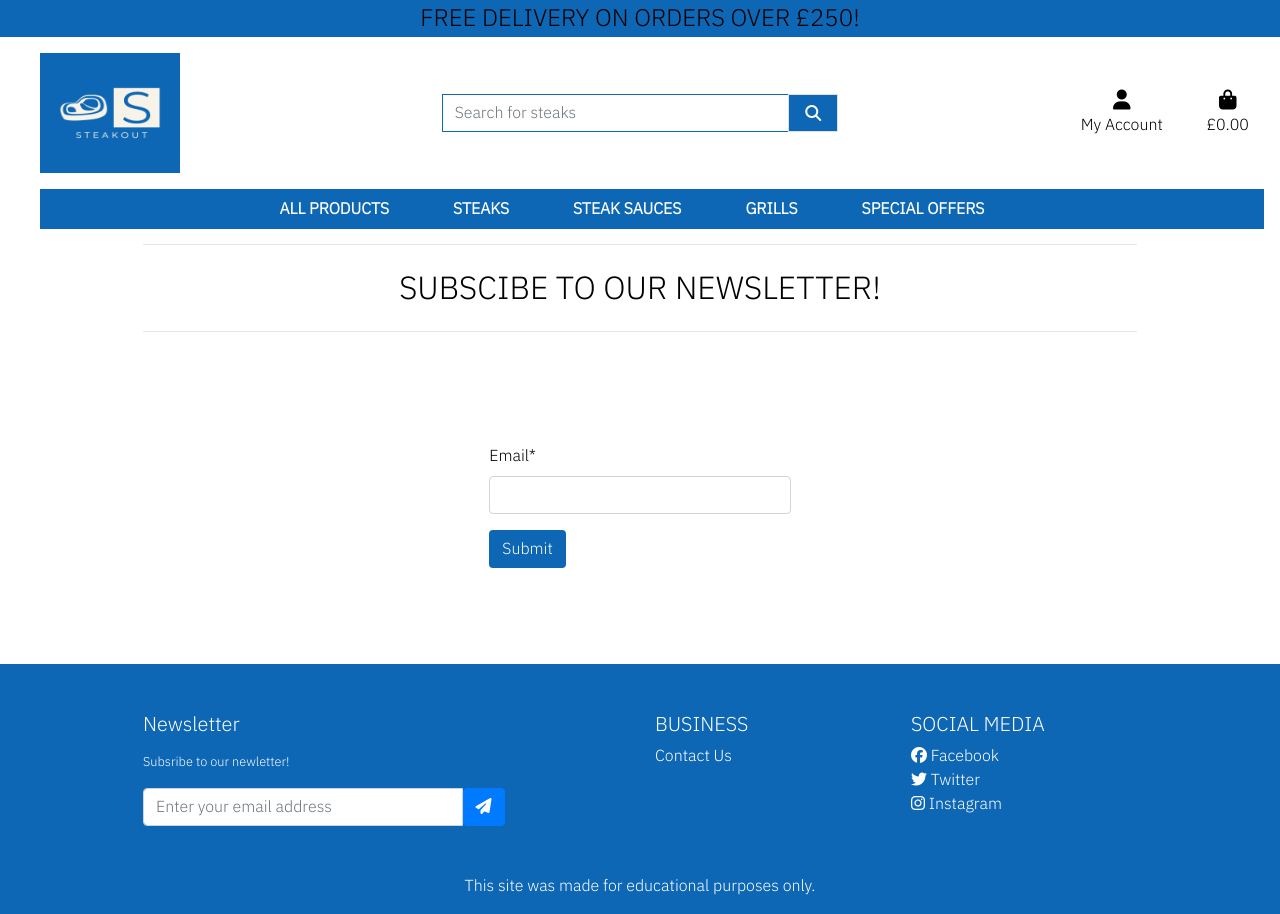
After one commit to iKelvvv/MS5, a Django app: page /customer/newsletter in a window 1280 px wide. The commit adds this page. Run offline with Django 3.2, Linux system fonts and the light colour scheme; some libraries are stand-ins or nearby versions.

Commit message:
Add newsletter subription view and functionality

```diff
--- a/customer/forms.py
+++ b/customer/forms.py
@@ -1,8 +1,14 @@
 from django import forms
-from .models import CustomerContact
+from .models import CustomerContact, NewletterSubscribers
 
 
 class ContactForm(forms.ModelForm):
     class Meta:
         model = CustomerContact
         fields = '__all__'
+
+
+class NewsletterForm(forms.ModelForm):
+    class Meta:
+        model = NewletterSubscribers
+        fields = ['email',]
--- /dev/null
+++ b/customer/templates/customer/newsletter.html
@@ -0,0 +1,39 @@
+{% extends "base.html" %}
+{% load static %}
+
+{% block page_header %}
+<div class="container header-container">
+    <div class="row">
+        <div class="col">
+
+        </div>
+    </div>
+</div>
+{% endblock %}
+
+{% block content %}
+<div class="overlay"></div>
+<div class="container mt-5">
+    <div class="row">
+        <div class="col">
+            <hr>
+            <h2 class="logo-font my-4 text-center">Subscibe to our Newsletter!</h2>
+            <hr>
+        </div>
+    </div>
+
+    <div class="container mt-5">
+        <div class="row">
+            <div class="col-md-5 col-12 mx-auto py-5">
+                <form action="" method="POST">
+                    {% csrf_token %}
+                    {{ form|crispy }}
+
+                    <input type="submit" class="btn btn-blue">
+                </form>
+            </div>
+        </div>
+    </div>
+</div>
+
+{% endblock %}
--- a/customer/urls.py
+++ b/customer/urls.py
@@ -2,5 +2,6 @@ from django.urls import path
 from . import views
 
 urlpatterns = [
-    path('contact', views.contact, name='contact')
+    path('contact', views.contact, name='contact'),
+    path('newsletter', views.newsletter, name='newsletter'),
 ]
--- a/customer/views.py
+++ b/customer/views.py
@@ -1,10 +1,13 @@
 from django.shortcuts import render, redirect, reverse
 from django.contrib import messages
-from .forms import ContactForm
+from .models import NewletterSubscribers
+from .forms import ContactForm, NewsletterForm
 
 
 # Create your views here.
 def contact(request):
+    """ A view to handle the customer contact form """
+
     form = ContactForm()
 
     if request.method == 'POST':
@@ -19,3 +22,26 @@ def contact(request):
     }
 
     return render(request, 'customer/contact.html', context)
+
+
+def newsletter(request):
+    """ A view to handle the customer newsletter subscription """
+
+    form = NewsletterForm()
+
+    if request.method == 'POST':
+        form = NewsletterForm(request.POST)
+        if form.is_valid():
+            instance = form.save(commit=False)
+            if NewletterSubscribers.objects.filter(email=instance.email).exists():
+                messages.error(request, 'You are already Subscribed')
+            else:
+                instance.save()
+                messages.success(request, 'Thank you for subscribing to our newsletter!')
+                return redirect(reverse('home'))
+
+    context = {
+        'form': form,
+    }
+
+    return render(request, 'customer/newsletter.html', context)
--- a/templates/base.html
+++ b/templates/base.html
@@ -155,13 +155,15 @@
                 <div class="col-md-6 mt-md-0 mb-3">
                     <h5 class="text-white mb-3">Newsletter</h5>
                     <p class="small text-white">Subsribe to our newletter!</p>
-                            <form class="newsletter-form" action="#">
+                    <form class="newsletter-form" action="{% url 'newsletter' %}" method="POST">
+                      {% csrf_token %}
                         <div class="input-group mb-3">
-                                    <input class="form-control" type="text" placeholder="Enter your email address"
+                            <input class="form-control" type="email" name="email" placeholder="Enter your email address"
                                 aria-label="Recipient's email" aria-describedby="subscribe-button">
-                                    <button class="btn btn-primary" id="subscribe-button" type="button">
+                            <button class="btn btn-primary" id="subscribe-button" type="submit">
                                 <i class="fas fa-paper-plane"></i>
                             </button>
+
                         </div>
                     </form>
                 </div>
```
Also changed, not shown: customer/admin.py (+10 -1 lines). Lines whose indentation alone changed are shown as unchanged.
